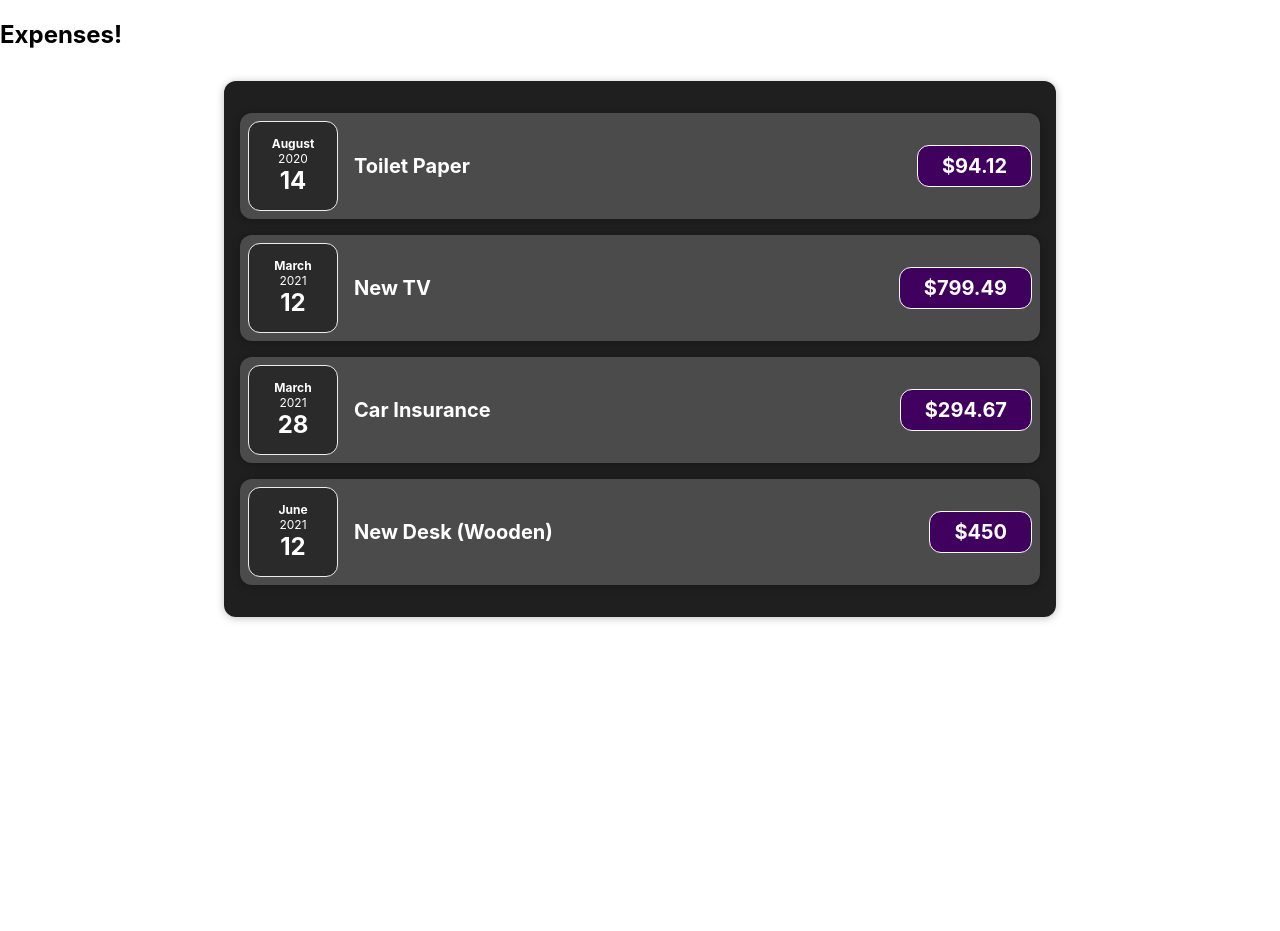
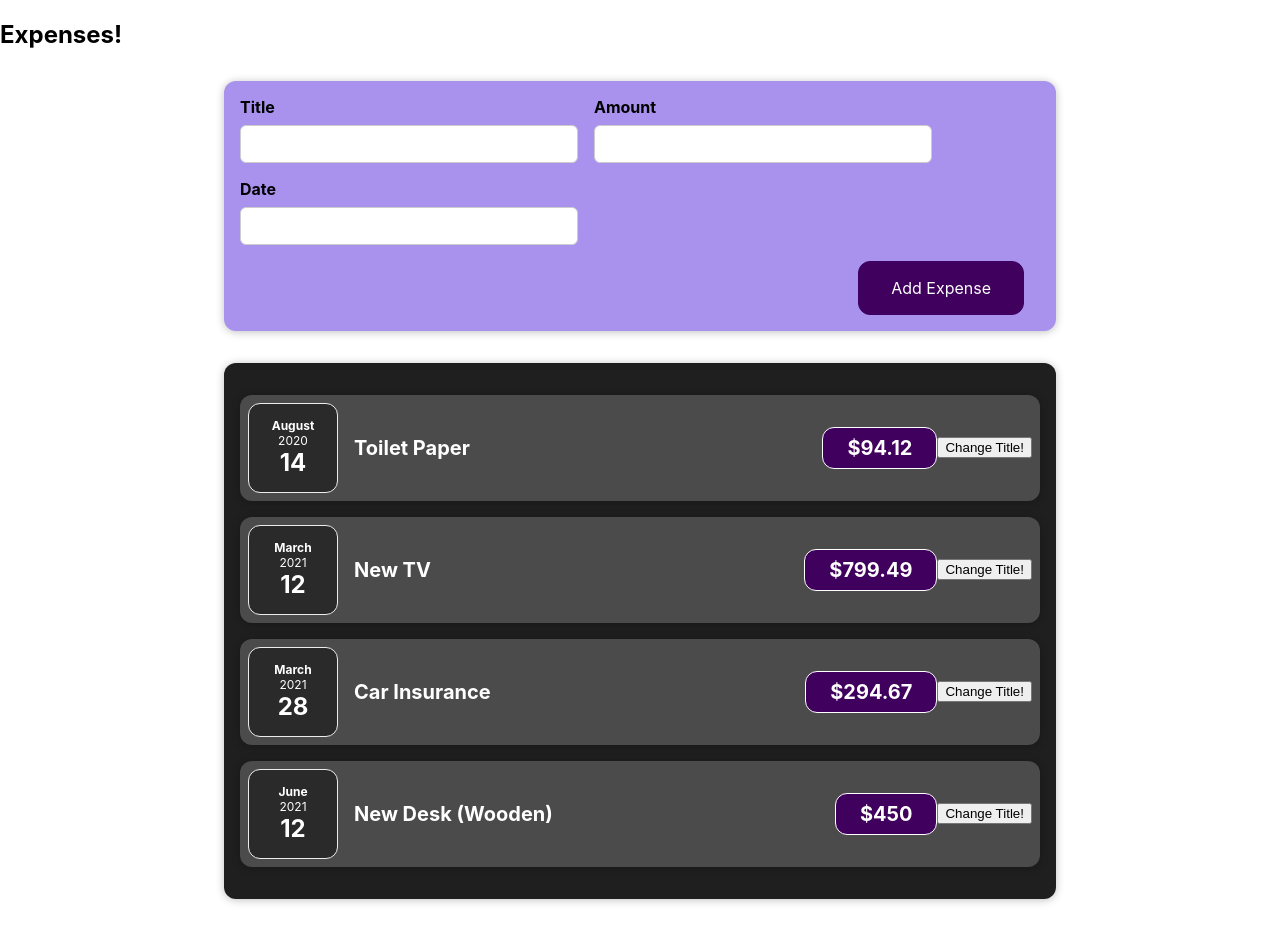
Before and after one commit to vikash6526/react-workshop, a React (Create React App) app in the folder react-complete-guide/: page / in a window 1280 px wide. Before the commit the page ends 800 px from the top, so only its background shows below. Built offline with nearby package versions, Linux system fonts and the light colour scheme.

Commit message:
Added User input form

```diff
--- a/react-complete-guide/src/App.js
+++ b/react-complete-guide/src/App.js
@@ -1,9 +1,11 @@
 import Expenses from "./components/Expenses/Expenses";
+import NewExpense from "./components/NewExpense/NewExpense";
 
 const App = () => {
   return (
     <div>
       <h2>Expenses!</h2>
+      <NewExpense />
       <Expenses />
     </div>
   );
--- a/react-complete-guide/src/components/Expenses/ExpenseItem.js
+++ b/react-complete-guide/src/components/Expenses/ExpenseItem.js
@@ -1,15 +1,22 @@
+import React, { useState } from "react";
 import ExpenseDate from "./ExpenseDate";
 import Card from "../UI/Card";
 import "./ExpenseItem.css";
 
 const ExpenseItem = (props) => {
+  const [title, setTitle] = useState(props.title);
+
+  const clickHandler = () => {
+    setTitle("Updated!!");
+  };
   return (
     <Card className="expense-item">
       <ExpenseDate date={props.date} />
       <div className="expense-item__description">
-        <h2>{props.title}</h2>
+        <h2>{title}</h2>
         <div className="expense-item__price">${props.amount}</div>
       </div>
+      <button onClick={clickHandler}>Change Title!</button>
     </Card>
   );
 };
--- /dev/null
+++ b/react-complete-guide/src/components/NewExpense/ExpenseForm.css
@@ -0,0 +1,26 @@
+.new-expense__controls {
+  display: flex;
+  flex-wrap: wrap;
+  gap: 1rem;
+  margin-bottom: 1rem;
+  text-align: left;
+}
+
+.new-expense__control label {
+  font-weight: bold;
+  margin-bottom: 0.5rem;
+  display: block;
+}
+
+.new-expense__control input {
+  font: inherit;
+  padding: 0.5rem;
+  border-radius: 6px;
+  border: 1px solid #ccc;
+  width: 20rem;
+  max-width: 100%;
+}
+
+.new-expense__actions {
+  text-align: right;
+}
--- /dev/null
+++ b/react-complete-guide/src/components/NewExpense/ExpenseForm.js
@@ -0,0 +1,28 @@
+import React from "react";
+import "./ExpenseForm.css";
+
+const ExpenseForm = () => {
+  return (
+    <form>
+      <div className="new-expense__controls">
+        <div className="new-expense__control">
+          <label>Title</label>
+          <input type="text" />
+        </div>
+        <div className="new-expense__control">
+          <label>Amount</label>
+          <input type="number" min="0.01" step="0.01" />
+        </div>
+        <div className="new-expense__control">
+          <label>Date</label>
+          <input type="ndateumber" min="2019-01-01" max="2022-12-31" />
+        </div>
+      </div>
+      <div className="new-expense__actions">
+        <button type="submit ">Add Expense</button>
+      </div>
+    </form>
+  );
+};
+
+export default ExpenseForm;
--- /dev/null
+++ b/react-complete-guide/src/components/NewExpense/NewExpense.css
@@ -0,0 +1,38 @@
+.new-expense {
+  background-color: #a892ee;
+  padding: 1rem;
+  margin: 2rem auto;
+  width: 50rem;
+  max-width: 95%;
+  border-radius: 12px;
+  text-align: center;
+  box-shadow: 0 1px 8px rgba(0, 0, 0, 0.25);
+}
+
+.new-expense button {
+  font: inherit;
+  cursor: pointer;
+  padding: 1rem 2rem;
+  border: 1px solid #40005d;
+  background-color: #40005d;
+  color: white;
+  border-radius: 12px;
+  margin-right: 1rem;
+}
+
+.new-expense button:hover,
+.new-expense button:active {
+  background-color: #510674;
+  border-color: #510674;
+}
+
+.new-expense button.alternative {
+  color: #220131;
+  border-color: transparent;
+  background-color: transparent;
+}
+
+.new-expense button.alternative:hover,
+.new-expense button.alternative:active {
+  background-color: #ddb3f8;
+}
--- /dev/null
+++ b/react-complete-guide/src/components/NewExpense/NewExpense.js
@@ -0,0 +1,13 @@
+import React from "react";
+import ExpenseForm from "./ExpenseForm";
+import "./NewExpense.css";
+
+const NewExpense = () => {
+  return (
+    <div className="new-expense">
+      <ExpenseForm />
+    </div>
+  );
+};
+
+export default NewExpense;
```
